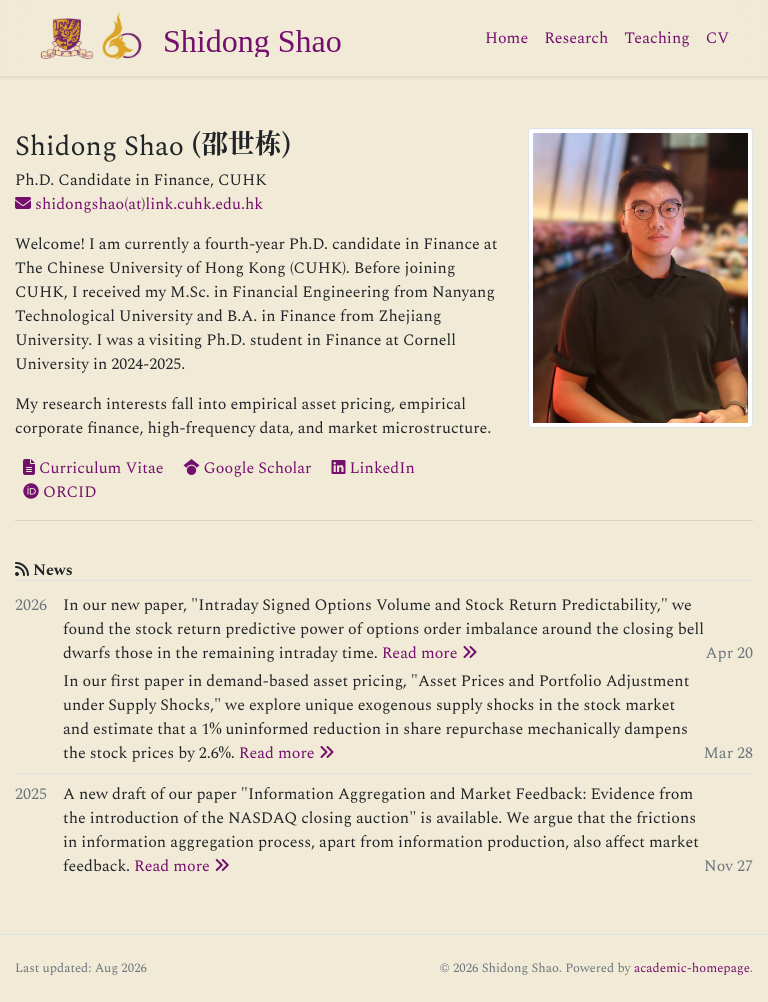
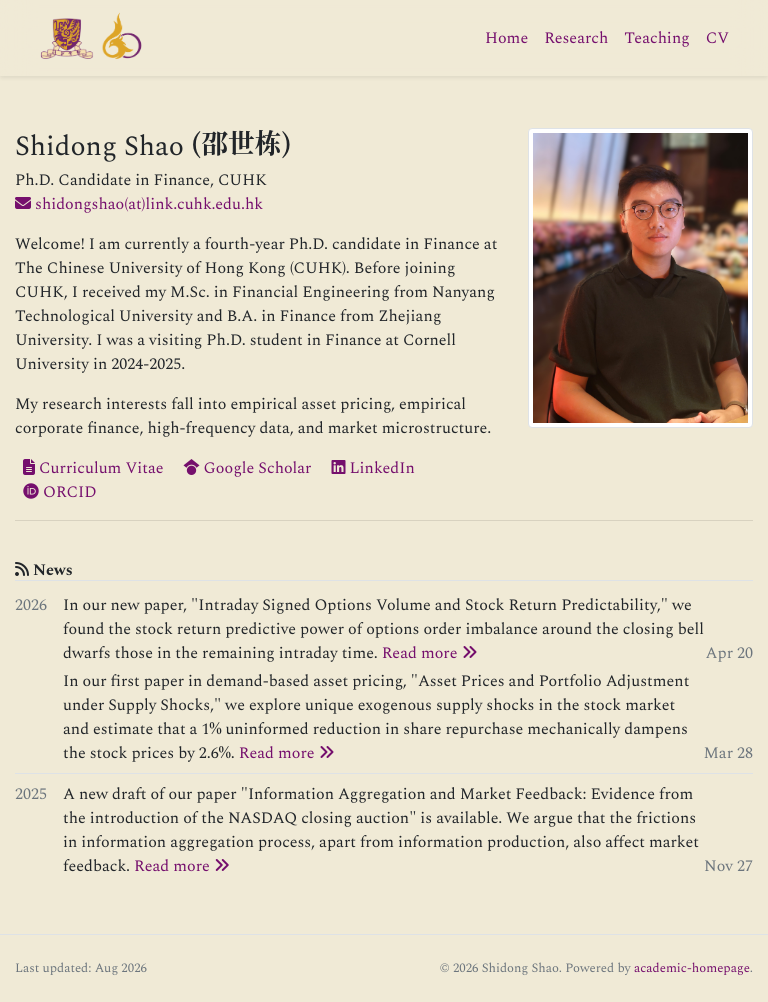
Before and after one commit to shidongshao/shidongshao.github.io, a Jekyll site: the page built from index.html, in a window 768 px wide and 1002 px high. Built offline with Jekyll 4.4.1, drawn with Linux system fonts in a browser that asks for light colours; nearby versions of some CDN libraries; some web fonts are replaced; a style sheet for code colours, icons or effects is not loaded.

Commit message:
Update personal website

```diff
--- a/_includes/navbar.html
+++ b/_includes/navbar.html
@@ -2,15 +2,15 @@
     /* 宽屏：相对于导航栏居中 */
     .navbar-name {
         position: absolute;
-        top: 10px;
+        top: 5px;
         left: 50%;
         transform: translateX(-50%);
         margin: 0 !important;
         max-width: 35vw;
-        overflow: hidden;
+        overflow: visible;
 
-        font-size: clamp(2.2rem, 4vw, 3rem) !important;
-        line-height: 1;
+        font-size: 2.5rem !important;
+        line-height: 1.2;
         color: #000 !important;
         text-decoration: none !important;
         white-space: nowrap;
@@ -19,11 +19,20 @@
         z-index: 2;
     }
 
+    /* Ensure link color stays black on all states */
+    .navbar-name:hover,
+    .navbar-name:focus,
+    .navbar-name:active,
+    .navbar-name:visited {
+        color: #000 !important;
+        text-decoration: none !important;
+    }
+
     /* 中等屏幕：紧跟在 Logo 右边 */
     @media (min-width: 400px) and (max-width: 800px) {
         .navbar-name {
             position: relative;
-        top: 3px;
+            top: 0;
             left: auto;
             transform: none;
 
@@ -33,11 +42,13 @@
             max-width: 180px;
             margin-left: 0.25rem !important;
             margin-right: 0.75rem !important;
-        padding-top: 0;
+            padding-top: 0.3rem;
             padding-bottom: 0;
 
             font-size: 2rem !important;
-        line-height: 1;
+            line-height: 1.3;
+            overflow: visible;
+            color: #000 !important;
         }
     }
 
@@ -69,11 +80,11 @@
                 ">
         </a>
 
-        <a
+        <!--<a
             class="navbar-brand navbar-name mrs-saint-delafield-regular"
             href="{{ '/' | relative_url }}">
             {{ site.data.profile.navbar_name }}
-        </a>
+        </a>-->
 
         <button
             class="navbar-toggler ml-auto"
```
Lines whose indentation alone changed are shown as unchanged.
